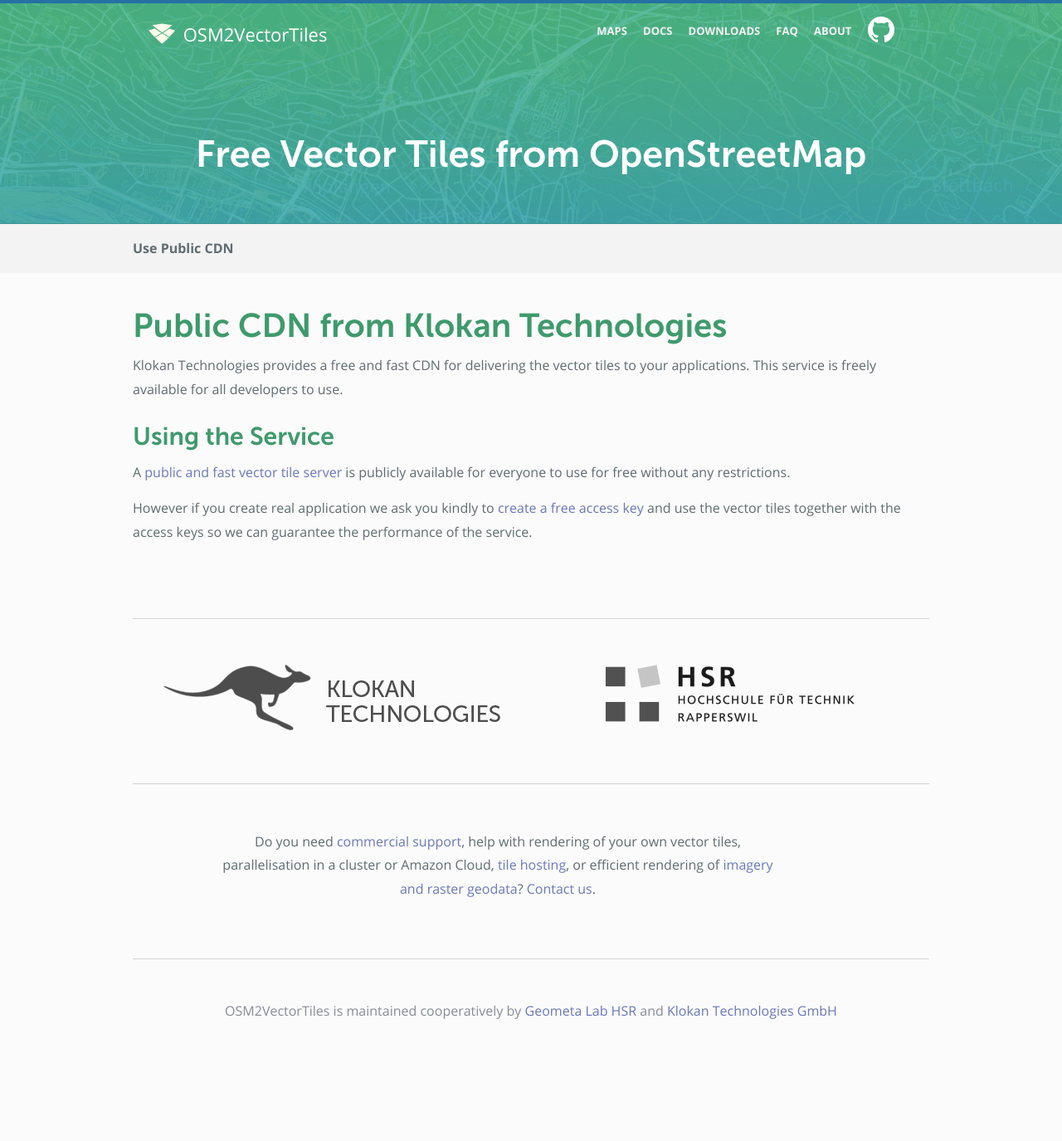
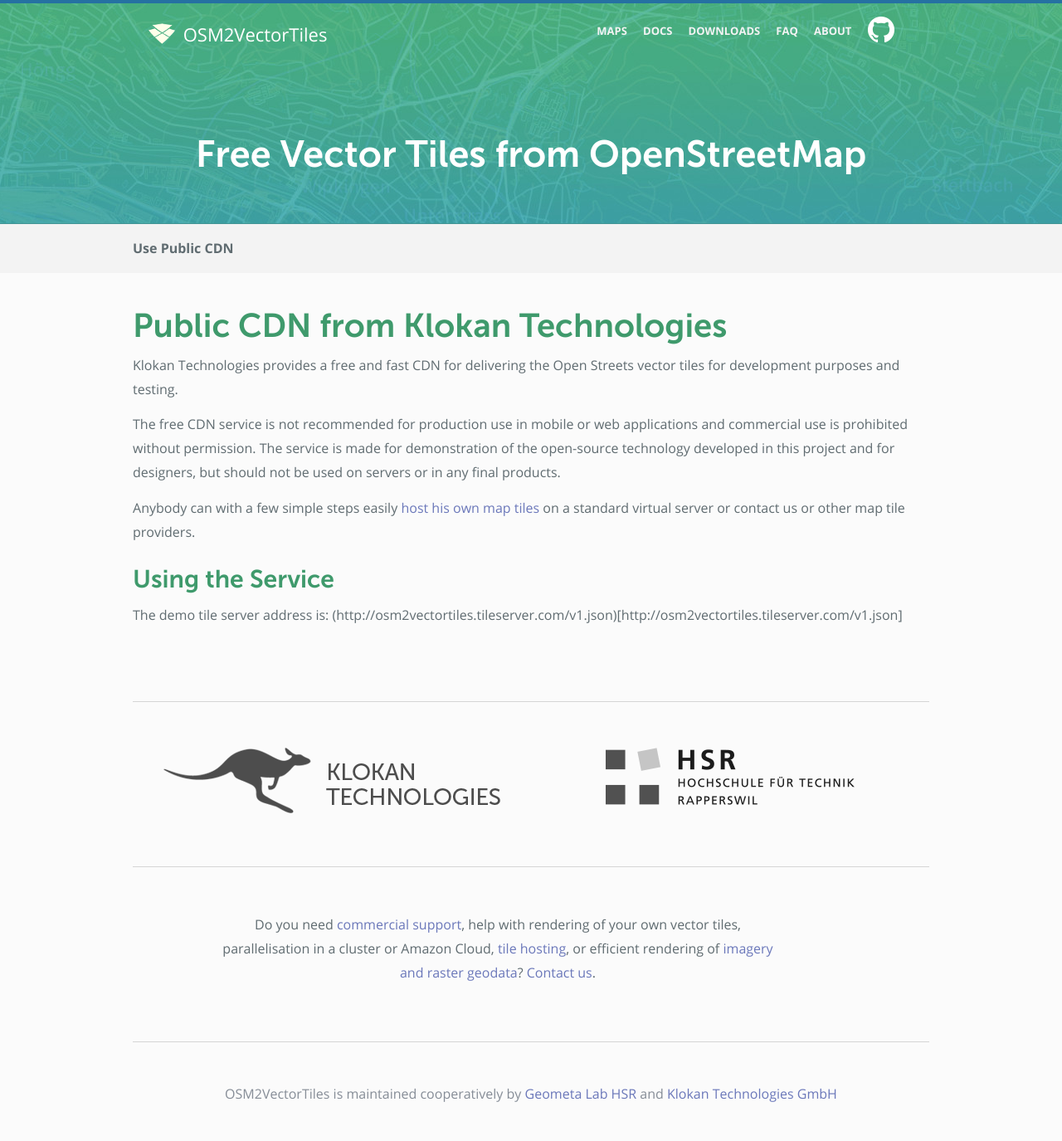
Before and after one commit to osm2vectortiles/osm2vectortiles, a Jekyll site: the page built from docs/use-public-cdn.md, in a window 1280 px wide. Shown: the whole page at 83% size. Built offline with Jekyll 4.4.1, drawn with Linux system fonts in a browser that asks for light colours; Markdown is read by kramdown in place of the engine named in the settings; before the commit the page ends 1275 px from its top, so only the background shows below that.

Commit message:
Update use-public-cdn.md

```diff
--- a/docs/use-public-cdn.md
+++ b/docs/use-public-cdn.md
@@ -6,15 +6,12 @@
 
 # Public CDN from Klokan Technologies
 
-Klokan Technologies provides a free and fast CDN for delivering the
-vector tiles to your applications.
-This service is freely available for all developers to use.
+Klokan Technologies provides a free and fast CDN for delivering the Open Streets vector tiles for development purposes and testing.
+
+The free CDN service is not recommended for production use in mobile or web applications and commercial use is prohibited without permission. The service is made for demonstration of the open-source technology developed in this project and for designers, but should not be used on servers or in any final products.
+
+Anybody can with a few simple steps easily <a href="/docs/start/">host his own map tiles</a> on a standard virtual server or contact us or other map tile providers.
 
 ## Using the Service
 
-A [public and fast vector tile server](http://osm2vectortiles.tileserver.com/v1.json)
-is publicly available for everyone to use for free without any restrictions.
-
-However if you create real application we ask you
-kindly to [create a free access key](http://maps.klokantech.com/)
-and use the vector tiles together with the access keys so we can guarantee the performance of the service.
+The demo tile server address is: (http://osm2vectortiles.tileserver.com/v1.json)[http://osm2vectortiles.tileserver.com/v1.json]
```
